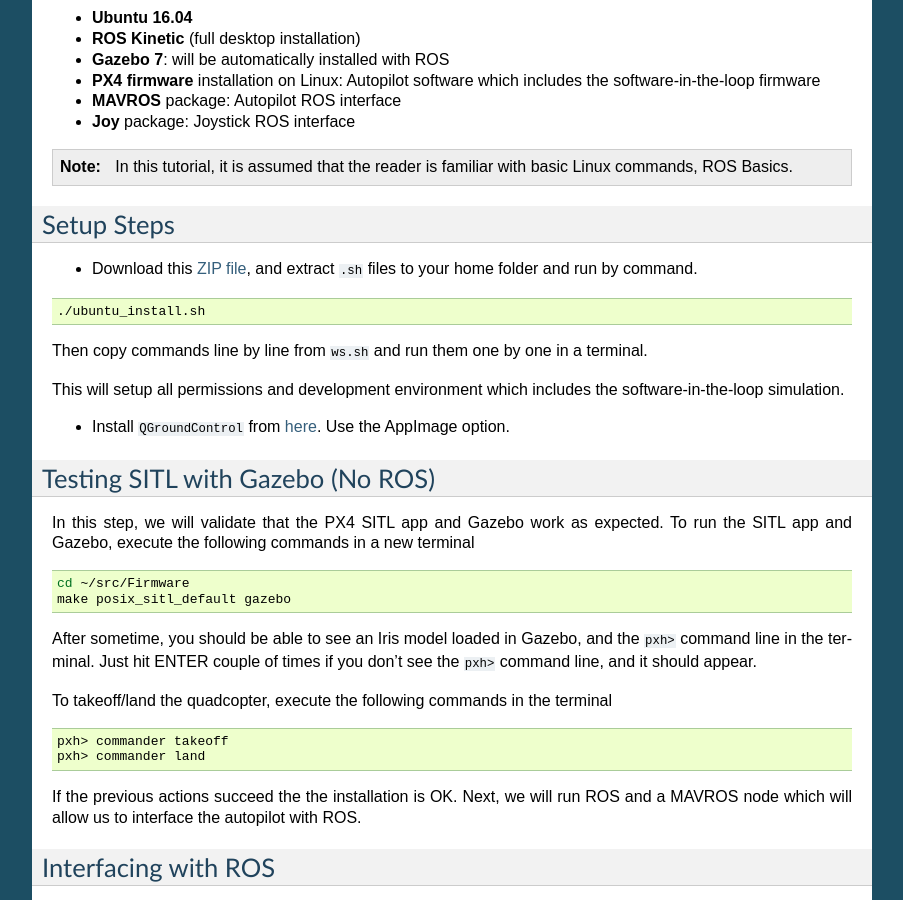
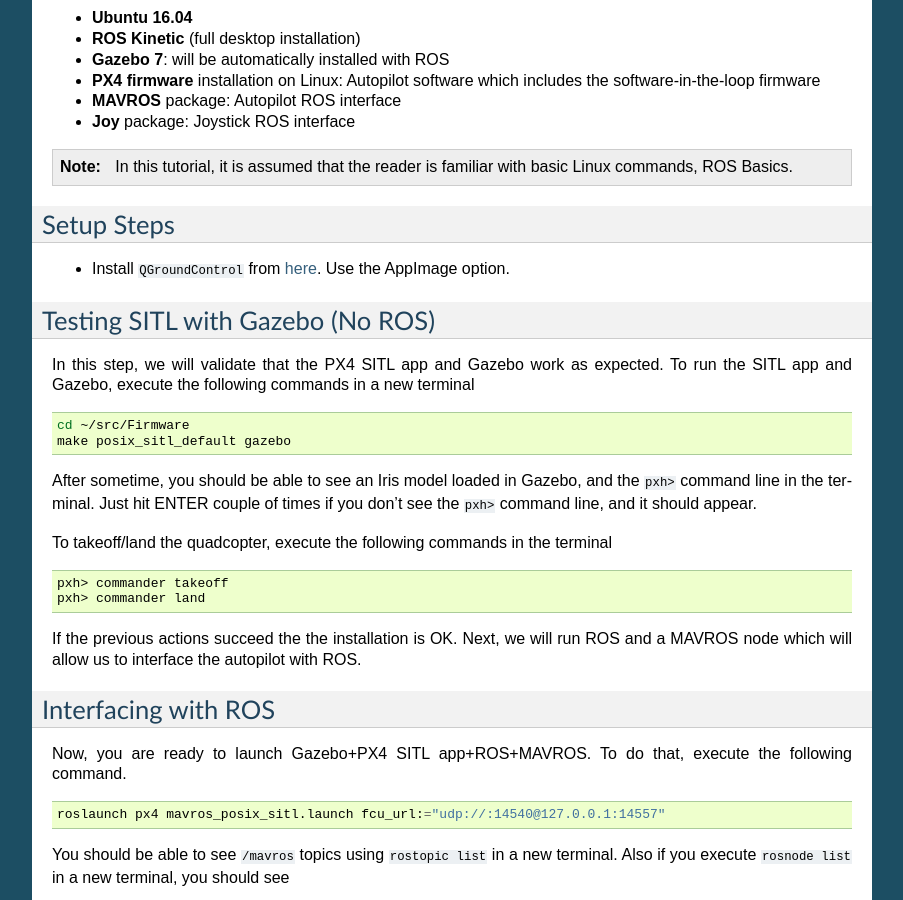
Before and after one commit to risckaust/risc-documentations, a Sphinx documentation site: the page built from docs/source/1-flight-gazebo.rst, in a window 1280 px wide and 900 px high, scrolled down 739 px. Shown: the whole window, without its empty margins (198-1101 px from the left). Built offline with Sphinx 7.4.7, drawn with Linux system fonts in a browser that asks for light colours; pages that are not in the unit, such as notebooks, are missing from menus.

Commit message:
changes on single file install

```diff
--- a/docs/source/1-flight-gazebo.rst
+++ b/docs/source/1-flight-gazebo.rst
@@ -37,16 +37,6 @@
 
 Setup Steps
 -----
-
-* Download this `ZIP file <https://github.com/risckaust/initial_settings/archive/master.zip>`_, and extract ``.sh`` files to your home folder and run by command.
-
-.. code-block:: bash
-
-  ./ubuntu_install.sh
-
-Then copy commands line by line from ``ws.sh`` and run them one by one in a terminal.
-
-This will setup all permissions and development environment which includes the software-in-the-loop simulation.
 
 * Install ``QGroundControl`` from `here <https://docs.qgroundcontrol.com/en/getting_started/download_and_install.html#ubuntu-linux>`_. Use the AppImage option.
 
--- a/docs/source/1-indoor-flight.rst
+++ b/docs/source/1-indoor-flight.rst
@@ -38,7 +38,7 @@
 Motion Capture Setup: OptiTrack
 =========
 
-Camera calibration
+Camera calibration (skip for bootcamp)
 -----
 
 Make sure that you remove any markers from the captured area and Area-C before performing calibration.
```
Also changed, not shown: docs/source/1-ros-basics.rst (+3 -8 lines).
